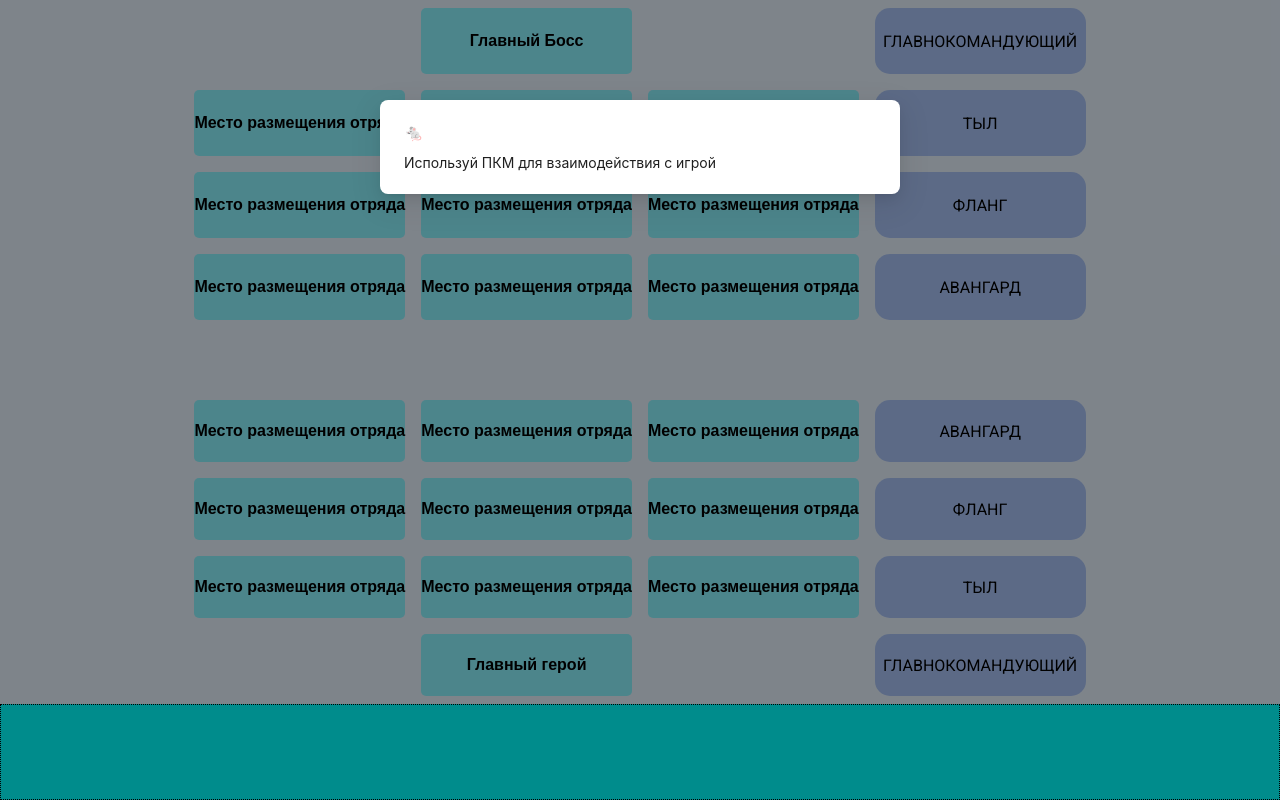
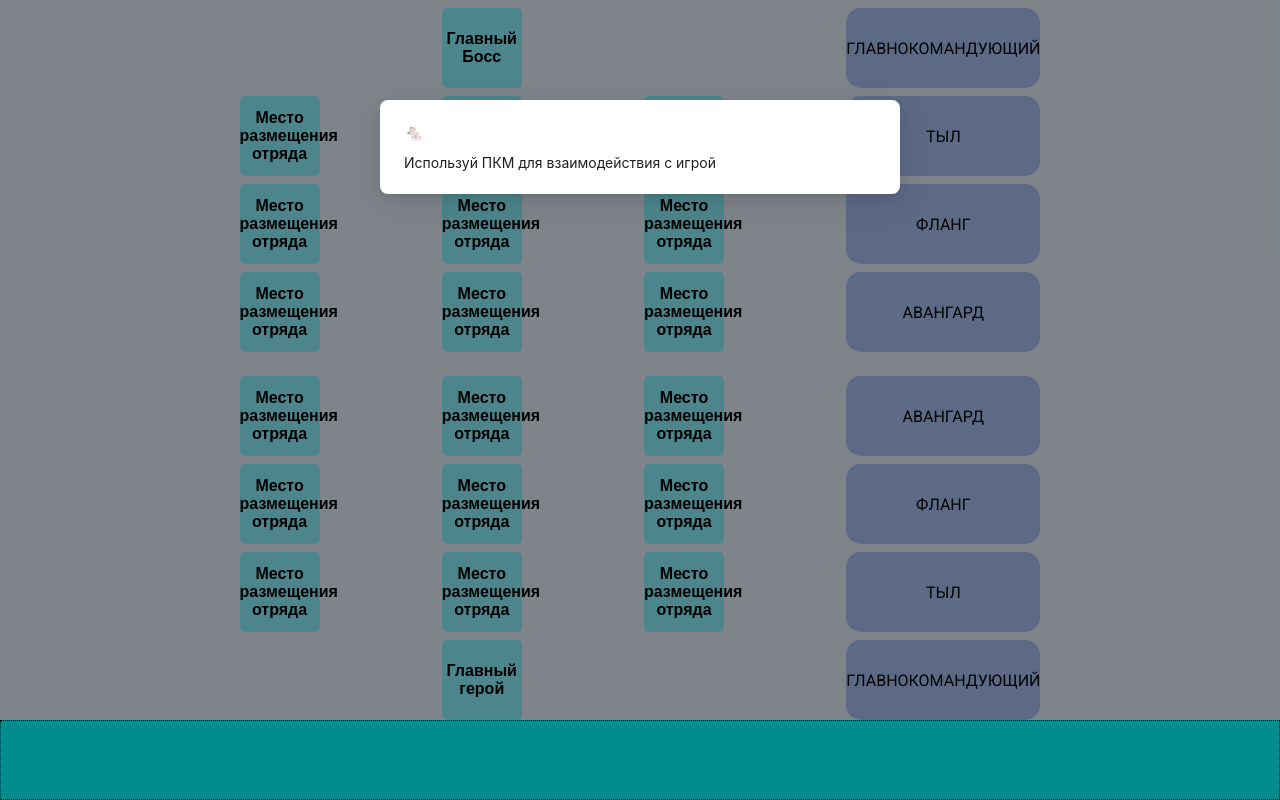
Before and after one commit to Vasmart24/practice-2024, a React (Vite) app in the folder Stranded/: page / in a window 1280 px wide. Built offline with nearby package versions, Linux system fonts and the light colour scheme.

Commit message:
change the style in the BattleScreen

```diff
--- a/Stranded/src/screens/BattleScreen/BattleScreen.css
+++ b/Stranded/src/screens/BattleScreen/BattleScreen.css
@@ -5,7 +5,7 @@
 
 .footer {
   width: 100vw;
-  height: 12vh;
+  height: 10vh;
   border: 1px dotted #000;
   background-color:aqua;
 }
--- a/Stranded/src/screens/BattleScreen/BattleScreen.jsx
+++ b/Stranded/src/screens/BattleScreen/BattleScreen.jsx
@@ -1,12 +1,12 @@
 import EnemySide from "./EnemySide.jsx"
-import Friedlyside from "./FrendlySide.jsx"
+import Friendlyside from "./FrendlySide.jsx"
 import "./BattleScreen.css"
 
 export default function BattleScreen() {
   return(
     <div className="battleScreen">
       <EnemySide/>
-      <Friedlyside/>
+      <Friendlyside/>
       <div className="footer"></div>
     </div>
   )
--- a/Stranded/src/screens/BattleScreen/EnemySide.css
+++ b/Stranded/src/screens/BattleScreen/EnemySide.css
@@ -3,9 +3,9 @@
   justify-content: center;
   align-content: center;
   width: 100vw;
-  height: 44vh;
+  height: 45vh;
   padding-top: 0.5rem;
-  padding-bottom: 2rem;
+  padding-bottom: 1rem;
   background-color:rgba(215, 231, 250, 0.665)
 }
 .enemy_grid {
@@ -13,6 +13,6 @@
   grid-template-columns: repeat(4, 1fr);
   grid-template-rows: repeat(4, 0.3fr);
   /* align-items: stretch; */
-  gap: 1rem;
+  gap: 0.5rem;
   /* padding-right: 2em; */
 }
--- a/Stranded/src/screens/BattleScreen/EnemySide.jsx
+++ b/Stranded/src/screens/BattleScreen/EnemySide.jsx
@@ -15,20 +15,20 @@ export default function EnemySide() {
       <div className="enemySide">
         <div className="enemy_grid">
           <div></div>
-          <MainHeroButton className="newbutton" text="Главный Босс"/>
+          <MainHeroButton className="battle_screen-button" text="Главный Босс"/>
           <div></div>
           <div className="screen_item-span">ГЛАВНОКОМАНДУЮЩИЙ</div>
-          <RearRightButton className="newbutton"/>
-          <RearCenterButton className="newbutton"/>
-          <RearLeftButton className="newbutton"/>
+          <RearRightButton className="battle_screen-button"/>
+          <RearCenterButton className="battle_screen-button"/>
+          <RearLeftButton className="battle_screen-button"/>
           <span className="screen_item-span">ТЫЛ</span>
-          <FlankRightButton className="newbutton"/>
-          <FlankCenterButton className="newbutton"/>
-          <FlankLeftButton className="newbutton"/>
+          <FlankRightButton className="battle_screen-button"/>
+          <FlankCenterButton className="battle_screen-button"/>
+          <FlankLeftButton className="battle_screen-button"/>
           <span className="screen_item-span">ФЛАНГ</span>
-          <AvangardRightButton className="newbutton"/>
-          <AvangardCenterButton className="newbutton"/>
-          <AvangardLeftButton className="newbutton"/>
+          <AvangardRightButton className="battle_screen-button"/>
+          <AvangardCenterButton className="battle_screen-button"/>
+          <AvangardLeftButton className="battle_screen-button"/>
           <span className="screen_item-span">АВАНГАРД</span>
         </div>
       </div>
--- a/Stranded/src/screens/BattleScreen/FrendlySide.jsx
+++ b/Stranded/src/screens/BattleScreen/FrendlySide.jsx
@@ -14,20 +14,20 @@ export default function FrendlySide() {
     return (
       <div className="friendlySide">
         <div className="friendly_grid">
-          <AvangardLeftButton className="newbutton"/>
-          <AvangardCenterButton className="newbutton"/>
-          <AvangardRightButton className="newbutton"/>
+          <AvangardLeftButton className="battle_screen-button"/>
+          <AvangardCenterButton className="battle_screen-button"/>
+          <AvangardRightButton className="battle_screen-button"/>
           <span className="screen_item-span">АВАНГАРД</span>
-          <FlankLeftButton className="newbutton"/>
-          <FlankCenterButton className="newbutton"/>
-          <FlankRightButton className="newbutton"/>
+          <FlankLeftButton className="battle_screen-button"/>
+          <FlankCenterButton className="battle_screen-button"/>
+          <FlankRightButton className="battle_screen-button"/>
           <span className="screen_item-span">ФЛАНГ</span>
-          <RearLeftButton className="newbutton"/>
-          <RearCenterButton className="newbutton"/>
-          <RearRightButton className="newbutton"/>
+          <RearLeftButton className="battle_screen-button"/>
+          <RearCenterButton className="battle_screen-button"/>
+          <RearRightButton className="battle_screen-button"/>
           <span className="screen_item-span">ТЫЛ</span>
           <div></div>
-          <MainHeroButton className="newbutton" text="Главный герой"/>
+          <MainHeroButton className="battle_screen-button" text="Главный герой"/>
           <div></div>
           <div className="screen_item-span">ГЛАВНОКОМАНДУЮЩИЙ</div>
         </div>
--- a/Stranded/src/screens/BattleScreen/FriendlySide.css
+++ b/Stranded/src/screens/BattleScreen/FriendlySide.css
@@ -1,10 +1,10 @@
 .friendlySide {
-    display: flex;
+  display: flex;
   justify-content: center;
   align-content: center;
   width: 100vw;
-  height: 44vh;
-  padding-top: 3rem;
+  height: 45vh;
+  padding-top: 1rem;
   padding-bottom: 0.5rem;
   background-color:rgba(215, 231, 250, 0.665)
 }
@@ -12,7 +12,27 @@
   display: grid;
   grid-template-columns: repeat(4, 1fr);
   grid-template-rows: repeat(4, 0.3fr);
-  /* align-items: stretch; */
-  gap: 1rem;
+  gap: 0.5rem;
   /* padding-right: 2em; */
+  /* justify-content: center;
+  text-justify: center; */
+  /* justify-items: center; */
+  /* justify-self: center; */
+  /* align-items: center; */
+  /* align-self: center; */
 }
+
+.battle_screen-button {
+  font-weight: bolder;
+  color: black;
+  border-radius: 5px;
+  background-color:rgba(0, 242, 255, 0.395);
+  border: none;
+  font-size: medium;
+  height: 10vh;
+  width: 10vh;
+}
+
+.battle_screen-button:hover {
+  background: #3e6ae1;
+}
```
